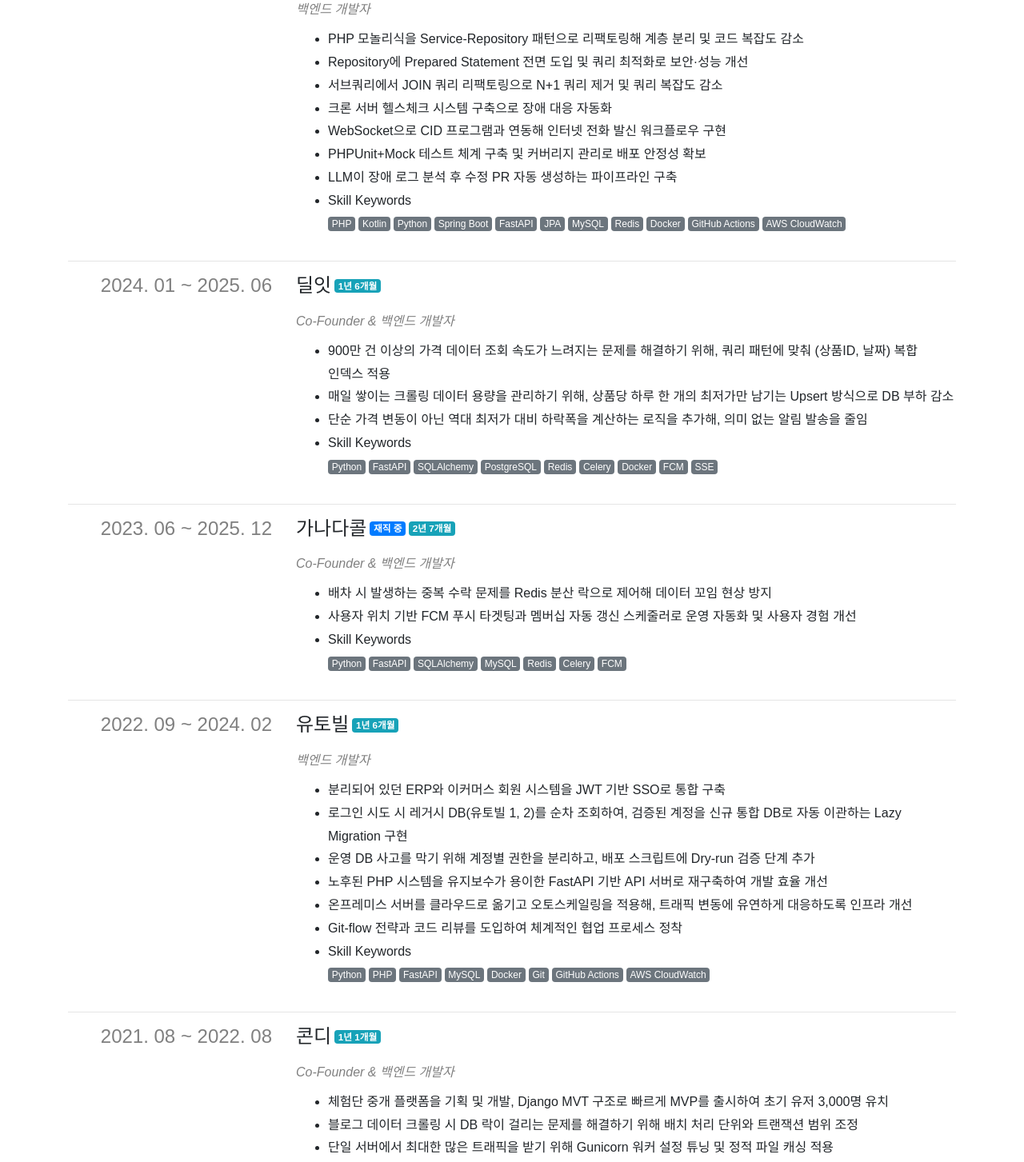
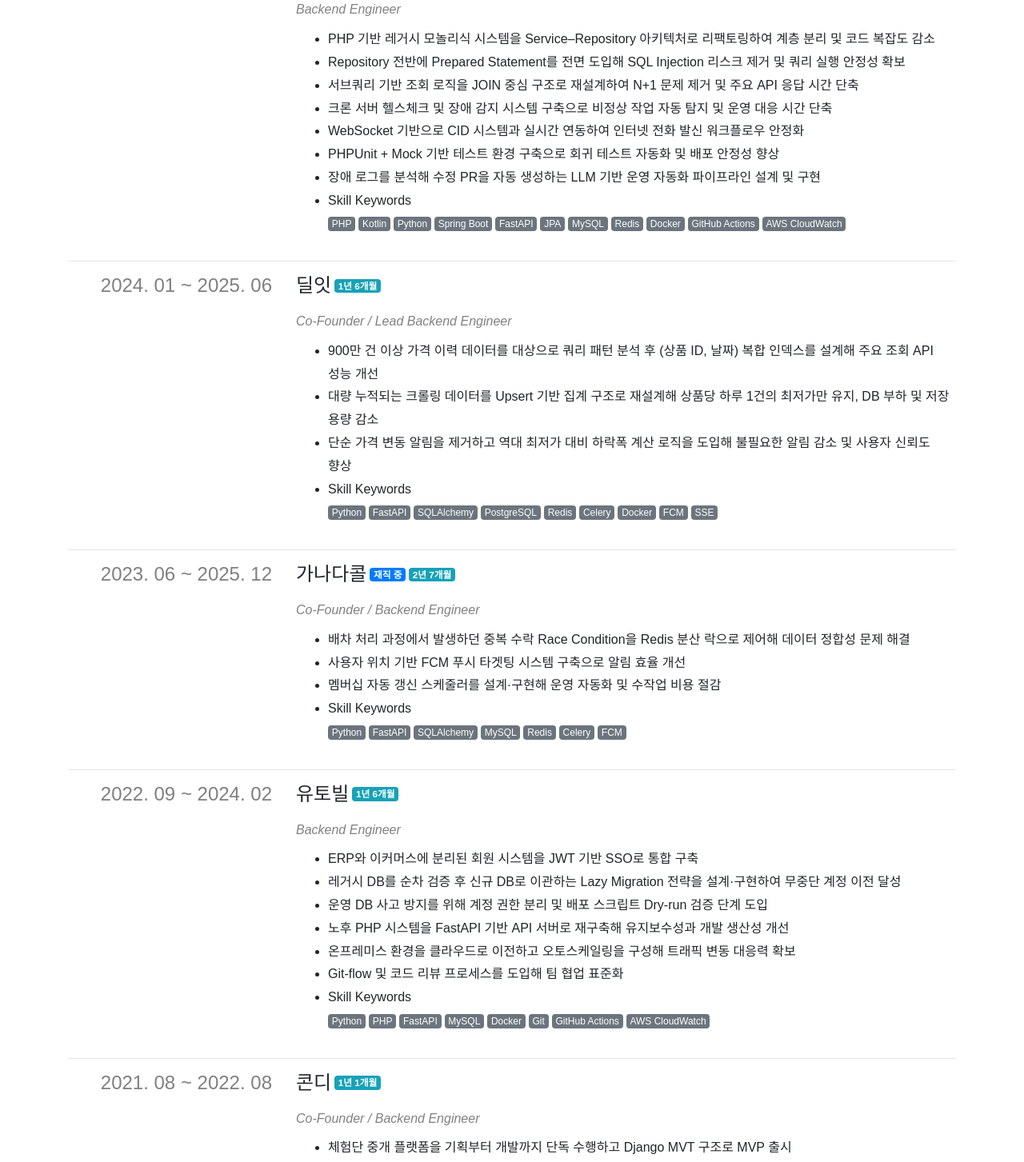
Before and after one commit to yuneast/resume, a Next.js app: page / in a window 1280 px wide. Shown: the part 1260-2713 px from the top of the page at 80% size. Built offline with nearby package versions, Linux system fonts and the light colour scheme; a web font is replaced by a local one.

Commit message:
Update experience.ts

```diff
--- a/payload/experience.ts
+++ b/payload/experience.ts
@@ -8,19 +8,29 @@ const experience: IExperience.Payload = {
       title: '공부선배',
       positions: [
         {
-          title: '백엔드 개발자',
+          title: 'Backend Engineer',
           startedAt: '2025-08',
           descriptions: [
-            'PHP 모놀리식을 Service-Repository 패턴으로 리팩토링해 계층 분리 및 코드 복잡도 감소',
-            'Repository에 Prepared Statement 전면 도입 및 쿼리 최적화로 보안·성능 개선',
-            '서브쿼리에서 JOIN 쿼리 리팩토링으로 N+1 쿼리 제거 및 쿼리 복잡도 감소',
-            '크론 서버 헬스체크 시스템 구축으로 장애 대응 자동화',
-            'WebSocket으로 CID 프로그램과 연동해 인터넷 전화 발신 워크플로우 구현',
-            'PHPUnit+Mock 테스트 체계 구축 및 커버리지 관리로 배포 안정성 확보',
-            'LLM이 장애 로그 분석 후 수정 PR 자동 생성하는 파이프라인 구축',
+            'PHP 기반 레거시 모놀리식 시스템을 Service–Repository 아키텍처로 리팩토링하여 계층 분리 및 코드 복잡도 감소',
+            'Repository 전반에 Prepared Statement를 전면 도입해 SQL Injection 리스크 제거 및 쿼리 실행 안정성 확보',
+            '서브쿼리 기반 조회 로직을 JOIN 중심 구조로 재설계하여 N+1 문제 제거 및 주요 API 응답 시간 단축',
+            '크론 서버 헬스체크 및 장애 감지 시스템 구축으로 비정상 작업 자동 탐지 및 운영 대응 시간 단축',
+            'WebSocket 기반으로 CID 시스템과 실시간 연동하여 인터넷 전화 발신 워크플로우 안정화',
+            'PHPUnit + Mock 기반 테스트 환경 구축으로 회귀 테스트 자동화 및 배포 안정성 향상',
+            '장애 로그를 분석해 수정 PR을 자동 생성하는 LLM 기반 운영 자동화 파이프라인 설계 및 구현',
           ],
           skillKeywords: [
-            'PHP', 'Kotlin', 'Python', 'Spring Boot', 'FastAPI', 'JPA', 'MySQL', 'Redis', 'Docker', 'GitHub Actions', 'AWS CloudWatch',
+            'PHP',
+            'Kotlin',
+            'Python',
+            'Spring Boot',
+            'FastAPI',
+            'JPA',
+            'MySQL',
+            'Redis',
+            'Docker',
+            'GitHub Actions',
+            'AWS CloudWatch',
           ],
         },
       ],
@@ -29,16 +39,24 @@ const experience: IExperience.Payload = {
       title: '딜잇',
       positions: [
         {
-          title: 'Co-Founder & 백엔드 개발자',
+          title: 'Co-Founder / Lead Backend Engineer',
           startedAt: '2024-01',
           endedAt: '2025-06',
           descriptions: [
-            '900만 건 이상의 가격 데이터 조회 속도가 느려지는 문제를 해결하기 위해, 쿼리 패턴에 맞춰 (상품ID, 날짜) 복합 인덱스 적용',
-            '매일 쌓이는 크롤링 데이터 용량을 관리하기 위해, 상품당 하루 한 개의 최저가만 남기는 Upsert 방식으로 DB 부하 감소',
-            '단순 가격 변동이 아닌 역대 최저가 대비 하락폭을 계산하는 로직을 추가해, 의미 없는 알림 발송을 줄임',
+            '900만 건 이상 가격 이력 데이터를 대상으로 쿼리 패턴 분석 후 (상품 ID, 날짜) 복합 인덱스를 설계해 주요 조회 API 성능 개선',
+            '대량 누적되는 크롤링 데이터를 Upsert 기반 집계 구조로 재설계해 상품당 하루 1건의 최저가만 유지, DB 부하 및 저장 용량 감소',
+            '단순 가격 변동 알림을 제거하고 역대 최저가 대비 하락폭 계산 로직을 도입해 불필요한 알림 감소 및 사용자 신뢰도 향상',
           ],
           skillKeywords: [
-            'Python', 'FastAPI', 'SQLAlchemy', 'PostgreSQL', 'Redis', 'Celery', 'Docker', 'FCM', 'SSE',
+            'Python',
+            'FastAPI',
+            'SQLAlchemy',
+            'PostgreSQL',
+            'Redis',
+            'Celery',
+            'Docker',
+            'FCM',
+            'SSE',
           ],
         },
       ],
@@ -47,36 +65,49 @@ const experience: IExperience.Payload = {
       title: '가나다콜',
       positions: [
         {
-          title: 'Co-Founder & 백엔드 개발자 ',
+          title: 'Co-Founder / Backend Engineer',
           startedAt: '2023-06',
           descriptions: [
-            '배차 시 발생하는 중복 수락 문제를 Redis 분산 락으로 제어해 데이터 꼬임 현상 방지',
-            '사용자 위치 기반 FCM 푸시 타겟팅과 멤버십 자동 갱신 스케줄러로 운영 자동화 및 사용자 경험 개선',
+            '배차 처리 과정에서 발생하던 중복 수락 Race Condition을 Redis 분산 락으로 제어해 데이터 정합성 문제 해결',
+            '사용자 위치 기반 FCM 푸시 타겟팅 시스템 구축으로 알림 효율 개선',
+            '멤버십 자동 갱신 스케줄러를 설계·구현해 운영 자동화 및 수작업 비용 절감',
           ],
           skillKeywords: [
-            'Python', 'FastAPI', 'SQLAlchemy', 'MySQL', 'Redis', 'Celery', 'FCM',
+            'Python',
+            'FastAPI',
+            'SQLAlchemy',
+            'MySQL',
+            'Redis',
+            'Celery',
+            'FCM',
           ],
         },
       ],
     },
     {
-      title: "유토빌",
+      title: '유토빌',
       positions: [
         {
-          title: "백엔드 개발자",
-          startedAt: "2022-09",
-          endedAt: "2024-02",
+          title: 'Backend Engineer',
+          startedAt: '2022-09',
+          endedAt: '2024-02',
           descriptions: [
-            "분리되어 있던 ERP와 이커머스 회원 시스템을 JWT 기반 SSO로 통합 구축",
-            "로그인 시도 시 레거시 DB(유토빌 1, 2)를 순차 조회하여, 검증된 계정을 신규 통합 DB로 자동 이관하는 Lazy Migration 구현",
-            "운영 DB 사고를 막기 위해 계정별 권한을 분리하고, 배포 스크립트에 Dry-run 검증 단계 추가",
-            "노후된 PHP 시스템을 유지보수가 용이한 FastAPI 기반 API 서버로 재구축하여 개발 효율 개선",
-            "온프레미스 서버를 클라우드로 옮기고 오토스케일링을 적용해, 트래픽 변동에 유연하게 대응하도록 인프라 개선",
-            "Git-flow 전략과 코드 리뷰를 도입하여 체계적인 협업 프로세스 정착",
+            'ERP와 이커머스에 분리된 회원 시스템을 JWT 기반 SSO로 통합 구축',
+            '레거시 DB를 순차 검증 후 신규 DB로 이관하는 Lazy Migration 전략을 설계·구현하여 무중단 계정 이전 달성',
+            '운영 DB 사고 방지를 위해 계정 권한 분리 및 배포 스크립트 Dry-run 검증 단계 도입',
+            '노후 PHP 시스템을 FastAPI 기반 API 서버로 재구축해 유지보수성과 개발 생산성 개선',
+            '온프레미스 환경을 클라우드로 이전하고 오토스케일링을 구성해 트래픽 변동 대응력 확보',
+            'Git-flow 및 코드 리뷰 프로세스를 도입해 팀 협업 표준화',
           ],
           skillKeywords: [
-            'Python', 'PHP', 'FastAPI', 'MySQL', 'Docker',
-            'Git', 'GitHub Actions', 'AWS CloudWatch',
+            'Python',
+            'PHP',
+            'FastAPI',
+            'MySQL',
+            'Docker',
+            'Git',
+            'GitHub Actions',
+            'AWS CloudWatch',
           ],
         },
       ],
@@ -85,16 +116,22 @@ const experience: IExperience.Payload = {
       title: '콘디',
       positions: [
         {
-          title: 'Co-Founder & 백엔드 개발자',
+          title: 'Co-Founder / Backend Engineer',
           startedAt: '2021-08',
           endedAt: '2022-08',
           descriptions: [
-            '체험단 중개 플랫폼을 기획 및 개발, Django MVT 구조로 빠르게 MVP를 출시하여 초기 유저 3,000명 유치',
-            '블로그 데이터 크롤링 시 DB 락이 걸리는 문제를 해결하기 위해 배치 처리 단위와 트랜잭션 범위 조정',
-            '단일 서버에서 최대한 많은 트래픽을 받기 위해 Gunicorn 워커 설정 튜닝 및 정적 파일 캐싱 적용',
+            '체험단 중개 플랫폼을 기획부터 개발까지 단독 수행하고 Django MVT 구조로 MVP 출시',
+            '초기 마케팅 없이 유저 3,000명 확보',
+            '크롤링 과정에서 발생하던 DB 락 문제를 해결하기 위해 배치 단위 및 트랜잭션 범위 재설계',
+            'Gunicorn 워커 설정 튜닝 및 정적 파일 캐싱 적용으로 단일 서버 환경에서 처리량 극대화',
           ],
           skillKeywords: [
-            'Python', 'Django', 'Django ORM', 'MySQL', 'Crawling', 'System Optimization',
+            'Python',
+            'Django',
+            'Django ORM',
+            'MySQL',
+            'Crawling',
+            'System Optimization',
           ],
         },
       ],
@@ -103,16 +140,20 @@ const experience: IExperience.Payload = {
       title: '뉴소프트',
       positions: [
         {
-          title: '1인 프리랜서',
+          title: 'Independent Backend Developer (Freelancer)',
           startedAt: '2021-01',
           descriptions: [
-            "부동산 전월세 신고 자동화 시스템 구축",
-            "가상화폐 거래소 오더북 엔진 및 매수/매도 체결 로직 구현",
-            "온라인 강의 플랫폼 영상 스트리밍 연동 및 결제 기능 개발",
-            "신차 장기렌트카 견적 비교 알고리즘 개발",
+            '부동산 전월세 신고 자동화 시스템 설계 및 구축',
+            '가상화폐 거래소 오더북 엔진 및 매수·매도 체결 로직 구현',
+            '온라인 강의 플랫폼 영상 스트리밍 연동 및 결제 기능 개발',
+            '신차 장기렌트카 견적 비교 알고리즘 설계 및 구현',
           ],
           skillKeywords: [
-            'Python', 'PHP', 'JavaScript', 'MySQL', 'PostgreSQL',
+            'Python',
+            'PHP',
+            'JavaScript',
+            'MySQL',
+            'PostgreSQL',
           ],
         },
       ],
```
